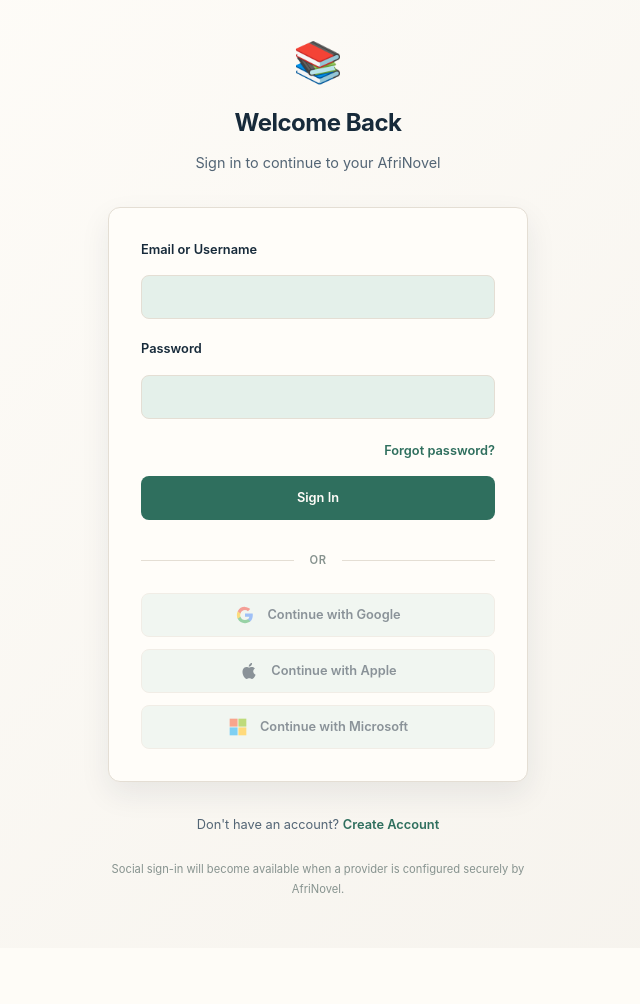
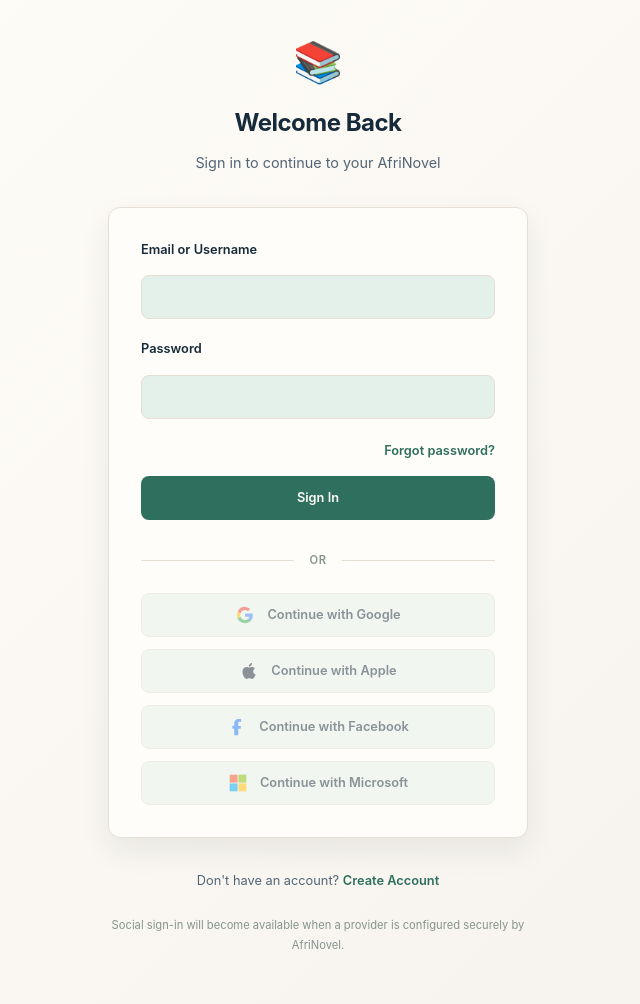
Before and after one commit to owuab/AfriNovel, a Django app: page /login/?next=/social/ in a window 1280 px wide. Shown: the whole page, without its empty margins (322-962 px from the left). Before the commit the page ends 893 px from the top, so only its background shows below. Run offline with Django 5.2, Linux system fonts and the light colour scheme; data comes from the database, SQL or seed files in the repository; data that the repository does not hold is empty; some libraries are stand-ins or nearby versions.

Commit message:
Add social auth and admin sync

```diff
--- a/bookclub/settings.py
+++ b/bookclub/settings.py
@@ -84,6 +84,7 @@ INSTALLED_APPS = [
     'allauth.socialaccount',
     'allauth.socialaccount.providers.google',
     'allauth.socialaccount.providers.apple',
+    'allauth.socialaccount.providers.facebook',
     'allauth.socialaccount.providers.microsoft',
     'django_apscheduler',
     'books',
@@ -151,8 +152,9 @@ def provider_app(client_id_env, secret_env, **extra):
 
 SOCIALACCOUNT_PROVIDERS = {
     'google': provider_app('GOOGLE_CLIENT_ID', 'GOOGLE_CLIENT_SECRET', SCOPE=['profile', 'email']),
+    'apple': provider_app('APPLE_CLIENT_ID', 'APPLE_CLIENT_SECRET', SCOPE=['name', 'email']),
+    'facebook': provider_app('FACEBOOK_CLIENT_ID', 'FACEBOOK_CLIENT_SECRET', SCOPE=['email']),
     'microsoft': provider_app('MICROSOFT_CLIENT_ID', 'MICROSOFT_CLIENT_SECRET', SCOPE=['openid', 'profile', 'email'], SETTINGS={'tenant': os.getenv('MICROSOFT_TENANT', 'common')}),
-    'apple': provider_app('APPLE_CLIENT_ID', 'APPLE_CLIENT_SECRET', SCOPE=['name', 'email']),
 }
 
 
--- a/books/views.py
+++ b/books/views.py
@@ -1052,6 +1052,7 @@ def configured_social_providers():
     return {
         'google': bool(configured.get('google', {}).get('APP', {}).get('client_id')),
         'apple': bool(configured.get('apple', {}).get('APP', {}).get('client_id')),
+        'facebook': bool(configured.get('facebook', {}).get('APP', {}).get('client_id')),
         'microsoft': bool(configured.get('microsoft', {}).get('APP', {}).get('client_id')),
     }
 
@@ -1073,7 +1074,7 @@ def connected_accounts(request):
 def disconnect_social_account(request, provider):
     from allauth.socialaccount.models import SocialAccount
 
-    if provider not in {'google', 'apple', 'microsoft'}:
+    if provider not in {'google', 'apple', 'facebook', 'microsoft'}:
         return HttpResponseBadRequest('Unknown provider.')
     account = get_object_or_404(SocialAccount, user=request.user, provider=provider)
     social_count = SocialAccount.objects.filter(user=request.user).count()
--- a/templates/books/login.html
+++ b/templates/books/login.html
@@ -276,6 +276,22 @@
           </button>
         {% endif %}
 
+        {% if social_providers.facebook %}
+          <a class="social-button" href="{% provider_login_url 'facebook' process='login' %}" aria-label="Continue with Facebook">
+            <span class="provider-icon" aria-hidden="true">
+              <svg viewBox="0 0 24 24" fill="#1877F2"><path d="M13.5 22v-8h2.8l.4-3.2h-3.2V7.3c0-.9.3-1.6 1.7-1.6H17V2.7c-.4-.1-1.7-.2-3.1-.2-3.1 0-5.2 1.9-5.2 5.4v2.7H6.5V14h2.2v8h4.8Z"/></svg>
+            </span>
+            Continue with Facebook
+          </a>
+        {% else %}
+          <button class="social-button" type="button" aria-disabled="true" title="Facebook sign-in is not configured">
+            <span class="provider-icon" aria-hidden="true">
+              <svg viewBox="0 0 24 24" fill="#1877F2"><path d="M13.5 22v-8h2.8l.4-3.2h-3.2V7.3c0-.9.3-1.6 1.7-1.6H17V2.7c-.4-.1-1.7-.2-3.1-.2-3.1 0-5.2 1.9-5.2 5.4v2.7H6.5V14h2.2v8h4.8Z"/></svg>
+            </span>
+            Continue with Facebook
+          </button>
+        {% endif %}
+
         {% if social_providers.microsoft %}
           <a class="social-button" href="{% provider_login_url 'microsoft' process='login' %}" aria-label="Continue with Microsoft">
             <span class="provider-icon" aria-hidden="true">
@@ -295,7 +311,7 @@
     </div>
 
     <p class="login-footer">Don't have an account? <a href="{% url 'signup' %}">Create Account</a></p>
-    {% if not social_providers.google and not social_providers.apple and not social_providers.microsoft %}
+    {% if not social_providers.google and not social_providers.apple and not social_providers.facebook and not social_providers.github and not social_providers.microsoft %}
       <p class="config-note">Social sign-in will become available when a provider is configured securely by AfriNovel.</p>
     {% endif %}
   </div>
```
Also changed, not shown: create_admin.py (+19 -16 lines), templates/books/signup.html (+17 -1 lines), 1 other file.
